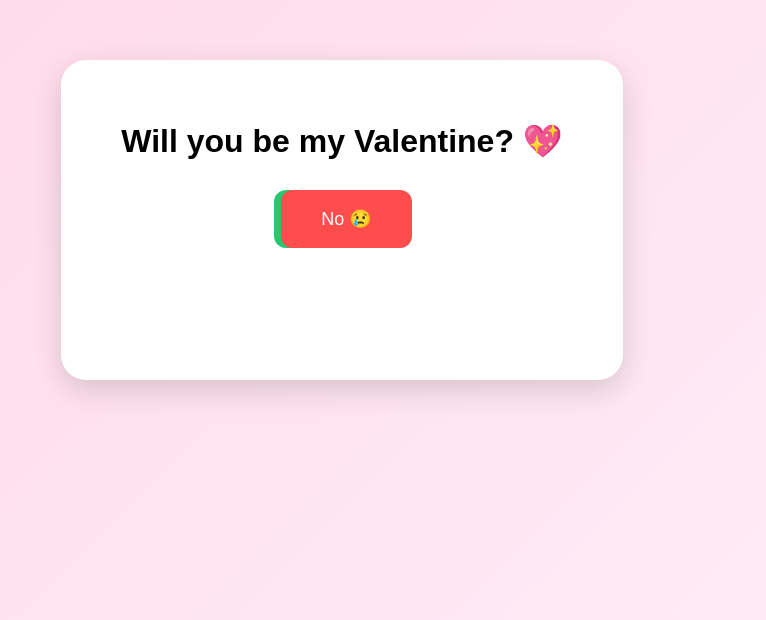
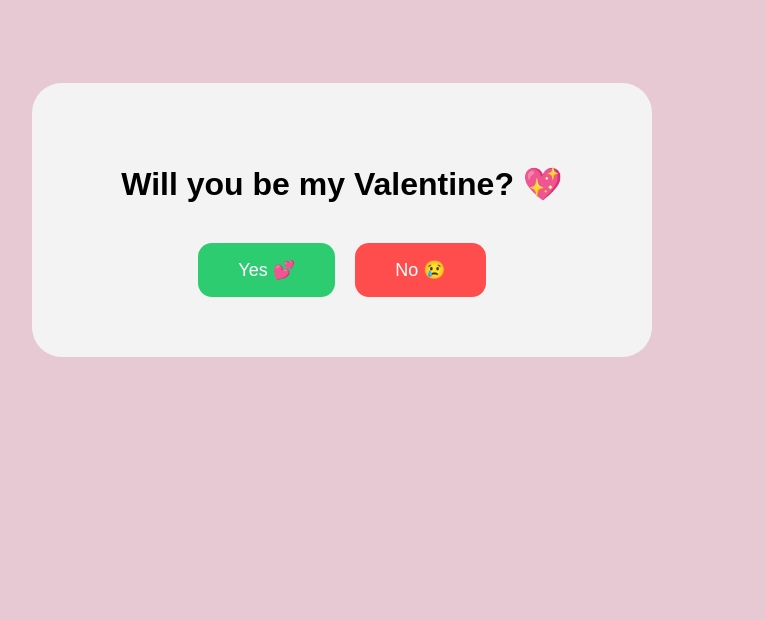
Before and after one commit to apamlutfy/crispy-disco, a plain HTML site: page index.html in a window 1280 px wide. Shown: the part 180-800 px from the top of the page, without its empty margins (298-1064 px from the left). Drawn offline with Linux system fonts and the light colour scheme.

Commit message:
Update styling and message in index.html

```diff
--- a/index.html
+++ b/index.html
@@ -11,53 +11,52 @@
     display: flex;
     justify-content: center;
     align-items: center;
+    background: #e6c9d3;
     font-family: Arial, sans-serif;
-        background: linear-gradient(135deg, #ffd6e7, #ffeef6);
-        text-align: center;
 }
 
 .card {
-        background: white;
-        padding: 40px 60px;
-        border-radius: 25px;
-        box-shadow: 0 10px 30px rgba(0,0,0,0.15);
+    background: #f3f3f3;
+    padding: 60px;
+    border-radius: 30px;
+    text-align: center;
+    width: 500px;
 }
 
 h1 {
-        font-size: 32px;
-        margin-bottom: 30px;
+    margin-bottom: 40px;
 }
 
+/* ⭐ THIS MAKES BUTTONS SIDE BY SIDE */
 .buttons {
-        position: relative;
-        height: 150px;
+    display: flex;
+    justify-content: center;
+    gap: 20px;
 }
 
 button {
+    padding: 16px 40px;
+    font-size: 18px;
+    border-radius: 14px;
     border: none;
-        border-radius: 12px;
-        padding: 18px 40px;
-        font-size: 18px;
     cursor: pointer;
-        transition: 0.3s;
+    transition: 0.25s;
 }
 
 #yesBtn {
-        background: #28c76f;
+    background: #2ecc71;
     color: white;
 }
 
 #noBtn {
     background: #ff4d4d;
     color: white;
-        position: absolute;
-        left: 160px;
 }
 
 .message {
-        font-size: 28px;
+    margin-top: 25px;
+    font-size: 24px;
     color: #ff4081;
-        margin-top: 20px;
     display: none;
 }
 </style>
@@ -73,9 +72,7 @@
         <button id="noBtn">No 😢</button>
     </div>
 
-    <div class="message" id="msg">
-        YAYYY!! You made my day ❤️🥰
-    </div>
+    <div class="message" id="msg">Yay!! You said YES ❤️🥰</div>
 </div>
 
 <script>
@@ -86,20 +83,14 @@ const msg = document.getElementById("msg");
 let scale = 1;
 
 noBtn.addEventListener("click", () => {
-    // make YES button bigger
     scale += 0.25;
     yesBtn.style.transform = `scale(${scale})`;
-
-    // move NO button randomly (fun effect)
-    const x = Math.random() * 150 - 75;
-    const y = Math.random() * 100 - 50;
-    noBtn.style.transform = `translate(${x}px, ${y}px)`;
 });
 
 yesBtn.addEventListener("click", () => {
     msg.style.display = "block";
+    noBtn.style.display = "none";
     yesBtn.innerText = "❤️ Love You ❤️";
-    noBtn.style.display = "none";
 });
 </script>
 
```
Lines whose indentation alone changed are shown as unchanged.
